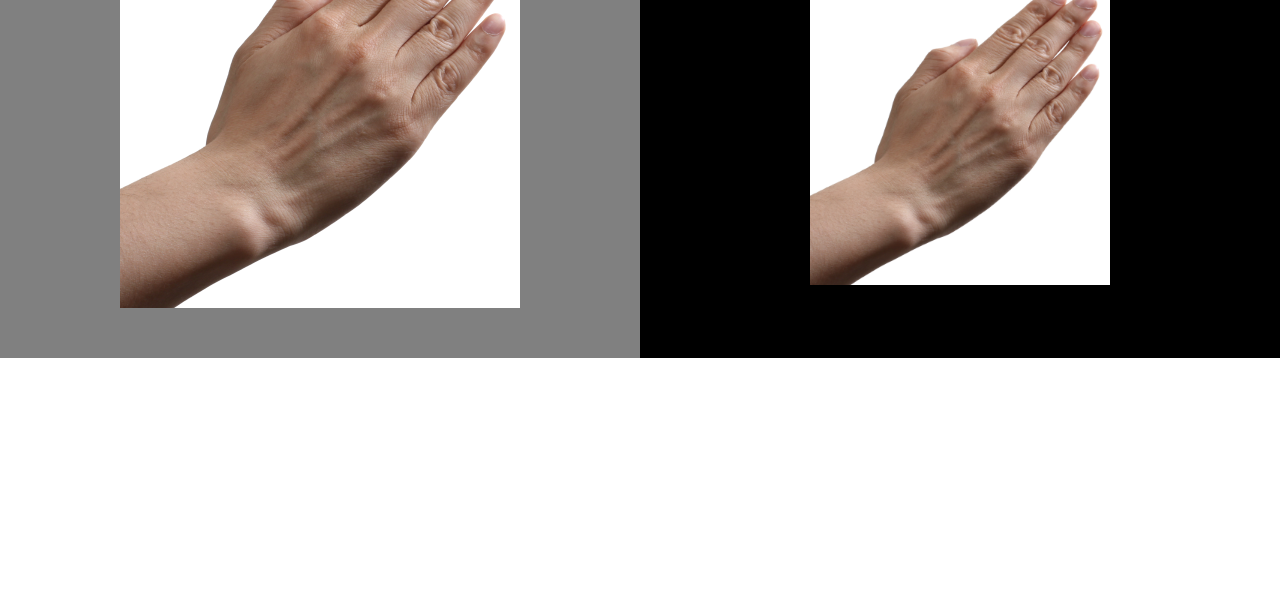
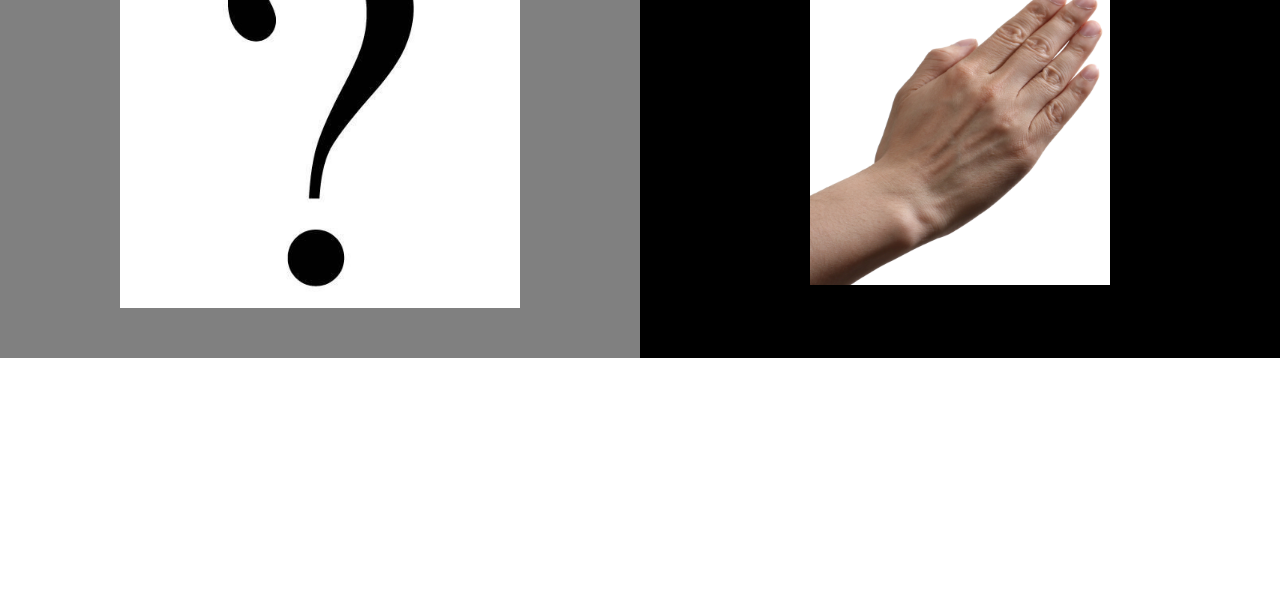
Before and after one commit to idbaali/Shifumi, a plain HTML site: page index.html in a window 1280 px wide. Shown: the part 200-800 px from the top of the page. Drawn offline with Linux system fonts and the light colour scheme.

Commit message:
Shifoumi

```diff
--- a/index.html
+++ b/index.html
@@ -12,7 +12,7 @@
 <body>
     <h1 class="h1">Chifoumi</h1>
     <div class="box">
-        <div class="tableau1 flexCenter"><img src="./images/paper (1).jpg" alt="" class="imageSize1"></div>
+        <div class="tableau1 flexCenter"><img src="./images/point.jpg" alt="" class="imageSize1"></div>
         <div class="tableau2 flexCenter">
             <div>
                 <p class="parole">Feuille</p><img src="./images/paper (1).jpg" alt="" class="imageSize2">
```
Also changed, not shown: images/point.jpg (added).
